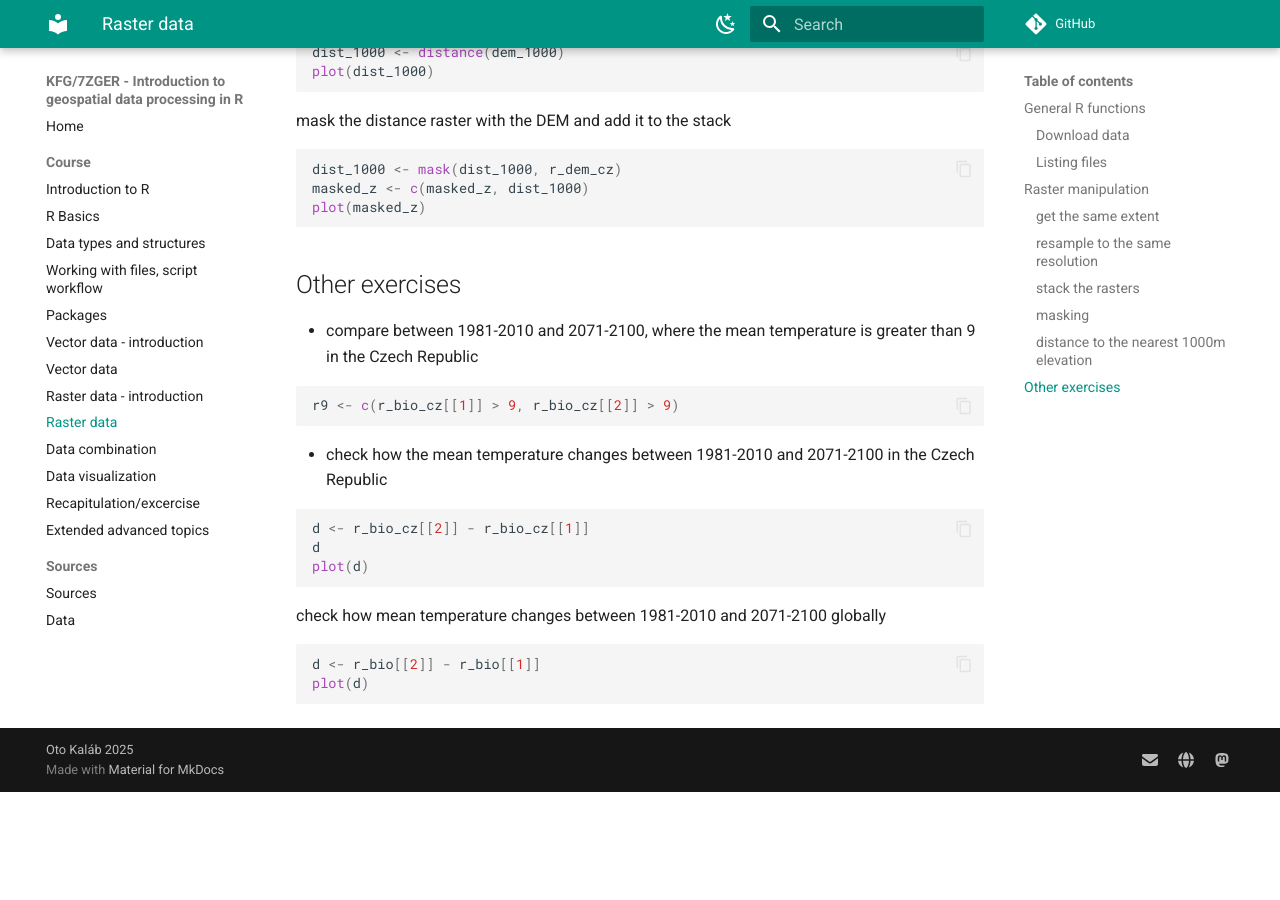
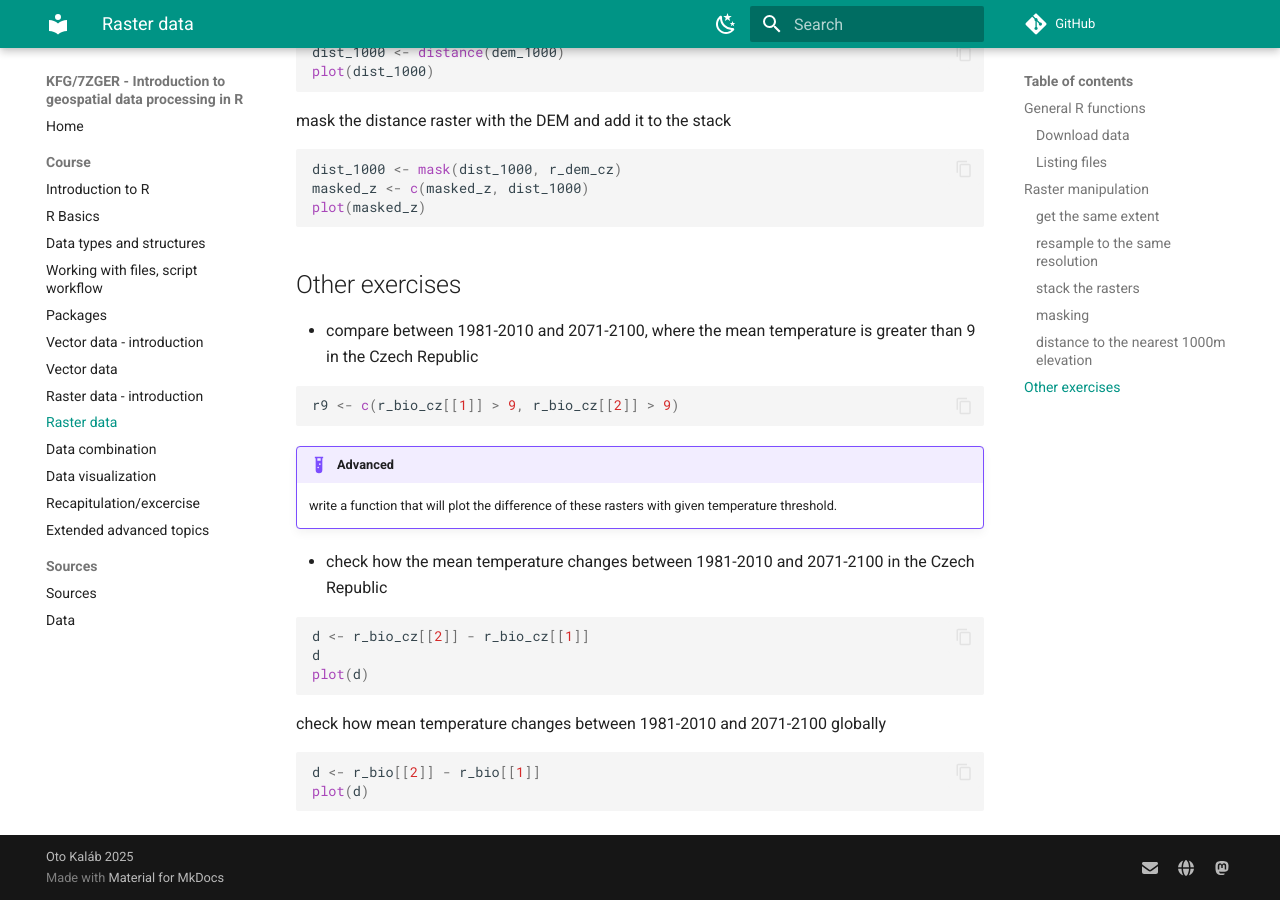
Before and after one commit to kalab-oto/7ZGER, an MkDocs documentation site: the page built from docs/raster_operations.md, in a window 1280 px wide and 900 px high, scrolled down 2871 px. Built offline with MkDocs 1.6.1 and Material for MkDocs 9.7.7, drawn with Linux system fonts in a browser that asks for light colours; comment, search, counter and statistics services are not loaded; before the commit the page ends 3663 px from its top, so only the background shows below that.

Commit message:
feat: fucntion init and todo

````diff
--- a/docs/raster_operations.md
+++ b/docs/raster_operations.md
@@ -142,6 +145,8 @@ plot(masked_z)
 ```r
 r9 <- c(r_bio_cz[[1]] > 9, r_bio_cz[[2]] > 9)
 ```
+!!! Example "Advanced"
+    write a function that will plot the difference of these rasters with given temperature threshold.
 
 - check how the mean temperature changes between 1981-2010 and 2071-2100 in the Czech Republic
 
````
Also changed, not shown: other parts of docs/raster_operations.md (+3 -0 lines).
